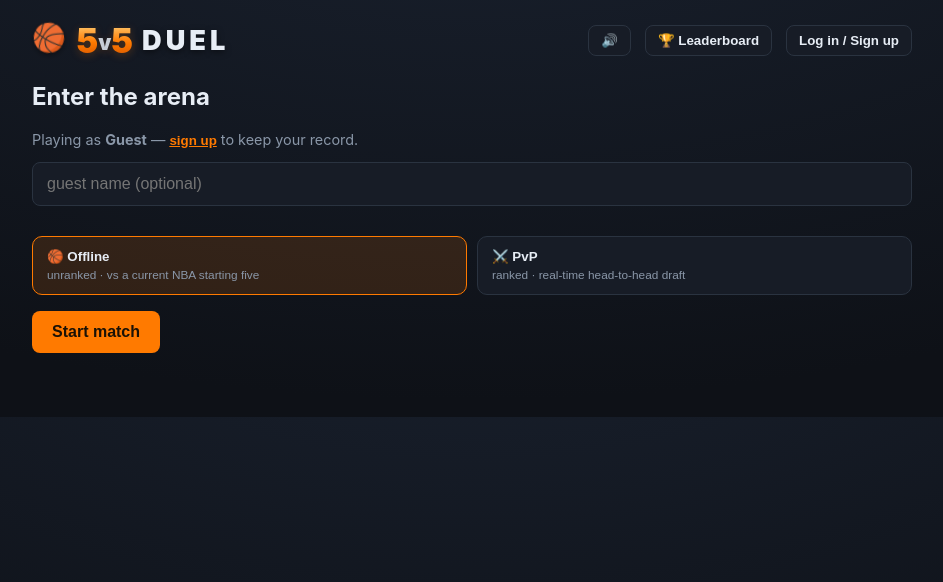
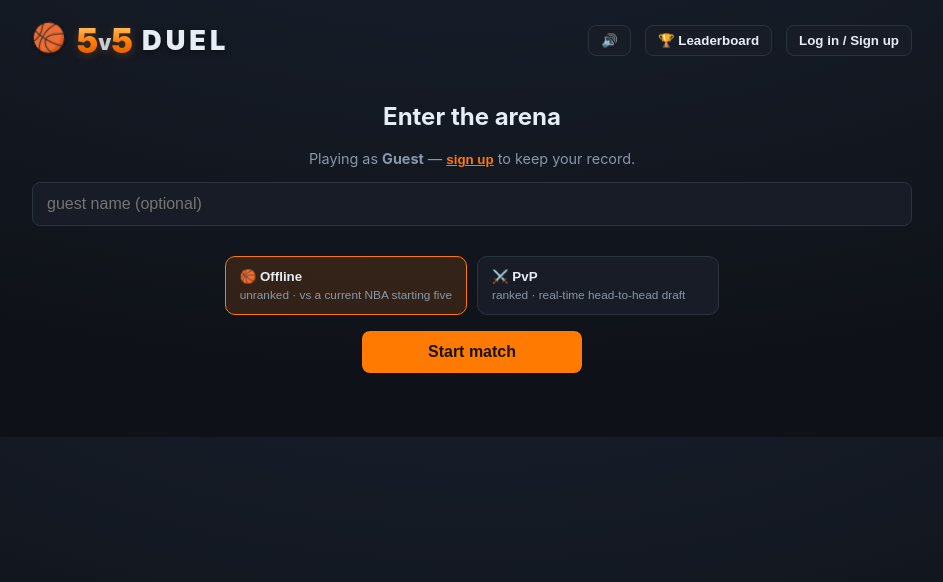
Before and after one commit to shahawn11/nba-draft-duel, a React (Vite) app in the folder frontend/: page / in a window 1280 px wide. Shown: the top 582 px of the page, without its empty margins (168-1111 px from the left). Built offline with nearby package versions, Linux system fonts and the light colour scheme; no server answers.

Commit message:
Title click returns home; center the setup/home screen incl. Start match

```diff
--- a/frontend/src/App.jsx
+++ b/frontend/src/App.jsx
@@ -79,6 +79,14 @@
     setRecord(rec)
   }
 
+  function goHome() {
+    setResult(null)
+    setView(null)
+    setLive(false)
+    setShowLeaderboard(false)
+    setError('')
+  }
+
   async function startMatch(chosenMode = 'offline') {
     setCommittedMode(chosenMode)
     if (chosenMode === 'pvp') {
@@ -120,7 +128,8 @@
   return (
     <div className="app">
       <header>
-        <h1 className="brand">
+        <h1 className="brand" onClick={goHome} title="Home" role="button" tabIndex={0}
+            onKeyDown={(e) => { if (e.key === 'Enter' || e.key === ' ') goHome() }}>
           <span className="brand-ball">🏀</span>
           <span className="brand-5v5">5<span className="brand-v">v</span>5</span>
           <span className="brand-duel">DUEL</span>
--- a/frontend/src/styles.css
+++ b/frontend/src/styles.css
@@ -43,7 +43,9 @@
   font-weight: 900;
   line-height: 1;
   user-select: none;
+  cursor: pointer;
 }
+.brand:focus-visible { outline: 2px solid var(--accent); outline-offset: 4px; border-radius: 8px; }
 .brand-ball {
   font-size: 1.7rem;
   filter: drop-shadow(0 2px 3px rgba(0,0,0,0.45));
@@ -108,6 +110,13 @@
 }
 
 /* ---- setup ---- */
+.setup {
+  display: flex;
+  flex-direction: column;
+  align-items: center;
+  text-align: center;
+}
+.setup .submit { align-self: center; min-width: 220px; }
 .setup form { display: flex; gap: 10px; margin-top: 16px; }
 .setup input {
   flex: 1;
```
